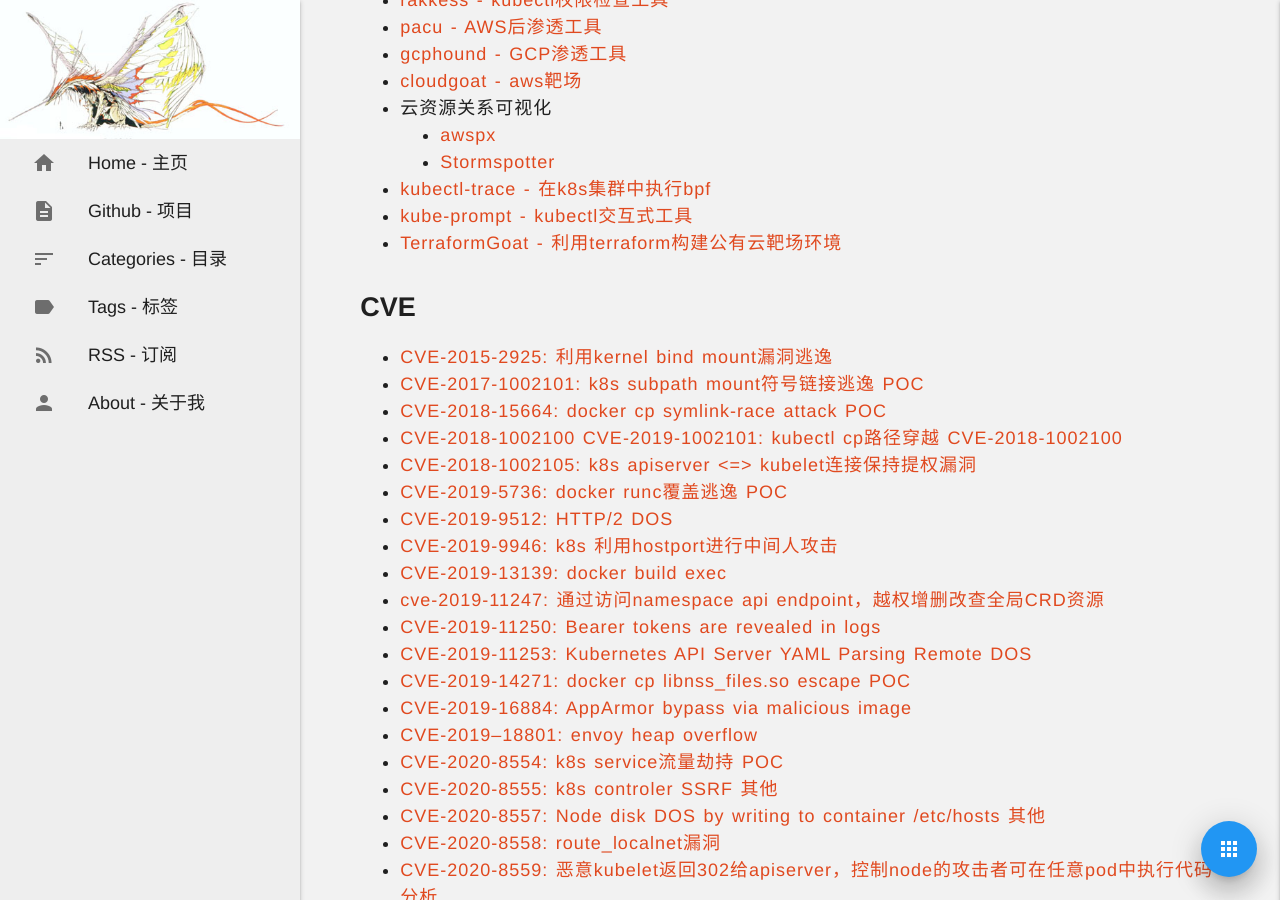
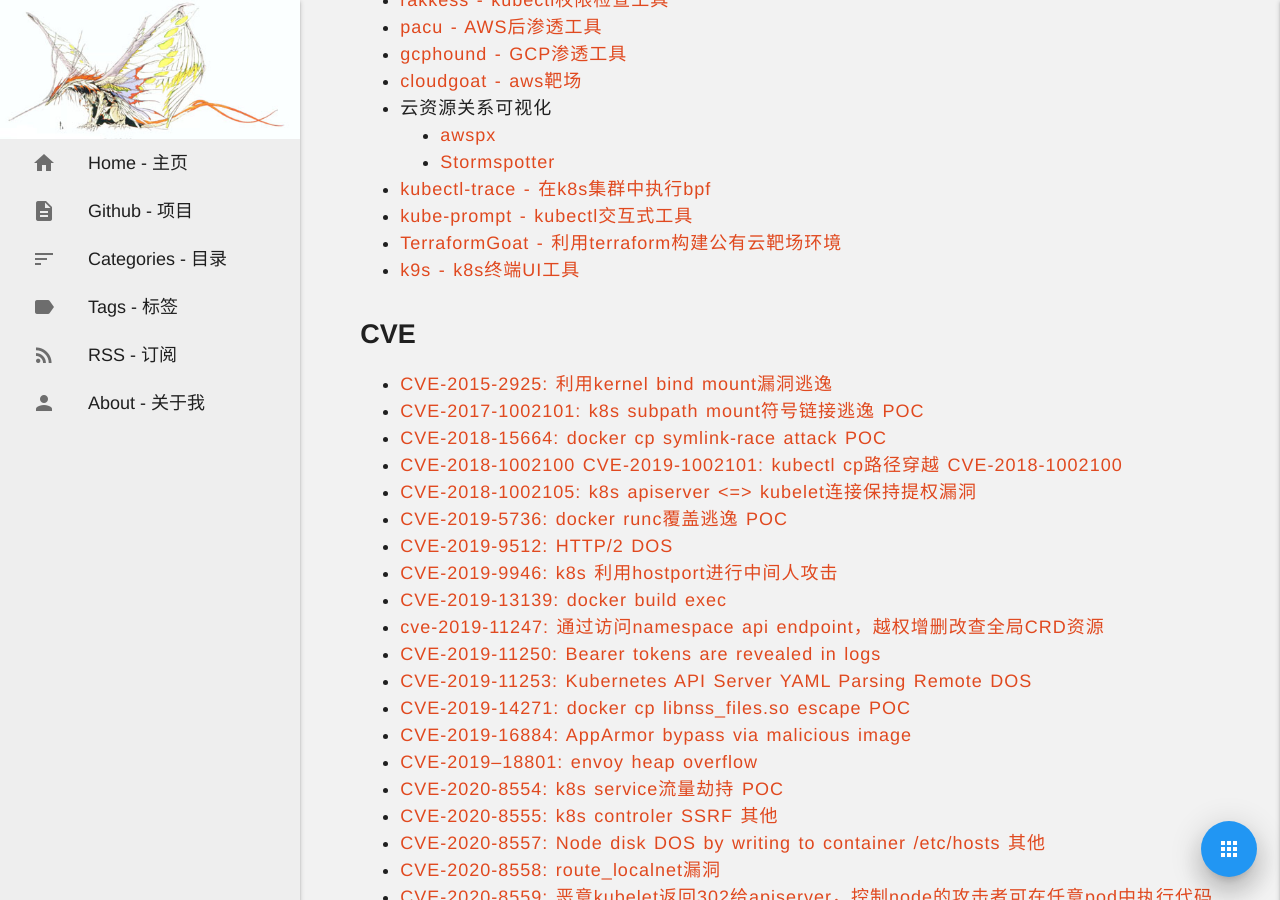
Before and after one commit to noirfate/noirfate.github.io, a Jekyll site: the page built from _posts/2021-11-24-cloud-security.md, in a window 1280 px wide and 900 px high, scrolled down 6275 px. Built offline with Jekyll 4.4.1, drawn with Linux system fonts in a browser that asks for light colours; some web fonts are replaced; a script that is not in the unit is left out.

Commit message:
Update 2021-11-24-cloud-security.md

```diff
--- a/_posts/2021-11-24-cloud-security.md
+++ b/_posts/2021-11-24-cloud-security.md
@@ -151,6 +151,7 @@
 - [kubectl-trace - 在k8s集群中执行bpf](https://github.com/iovisor/kubectl-trace)
 - [kube-prompt - kubectl交互式工具](https://github.com/c-bata/kube-prompt)
 - [TerraformGoat - 利用terraform构建公有云靶场环境](https://github.com/HXSecurity/TerraformGoat)
+- [k9s - k8s终端UI工具](https://github.com/derailed/k9s/)
 
 ## CVE
 
```
